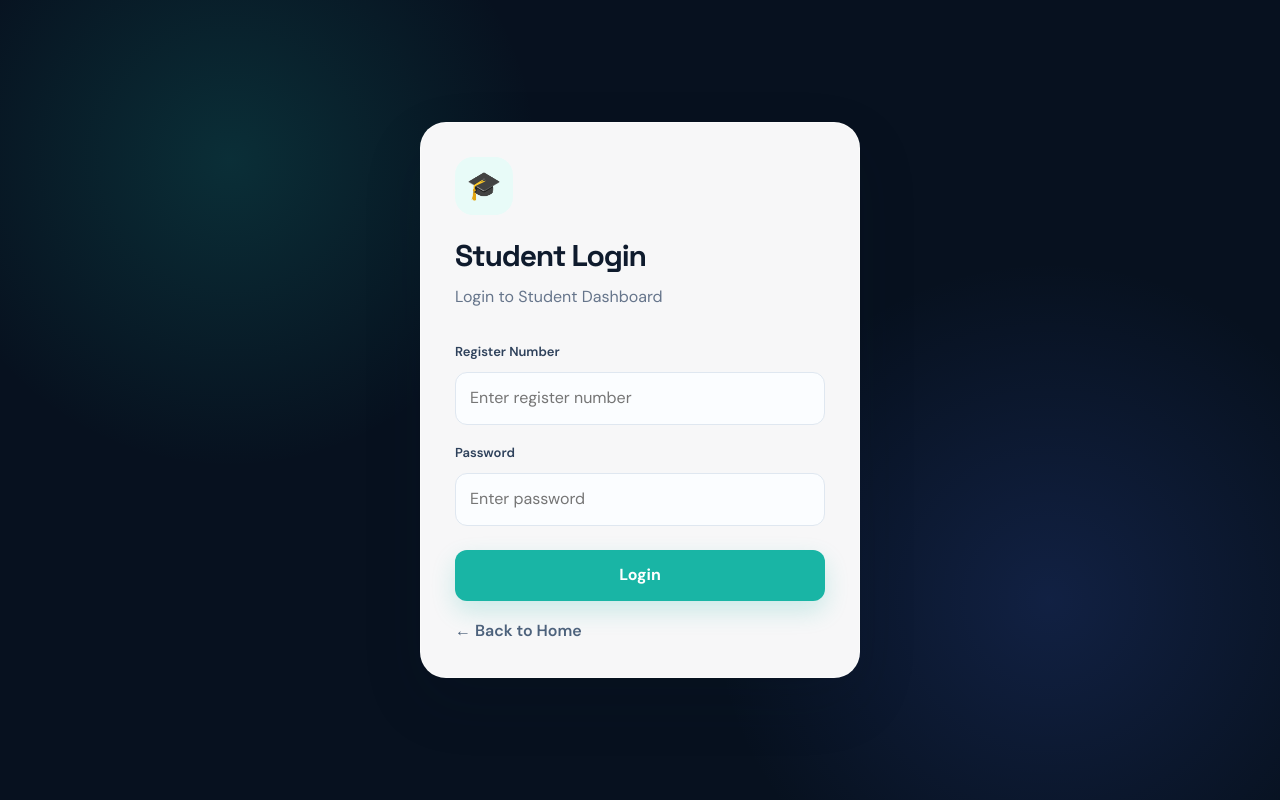
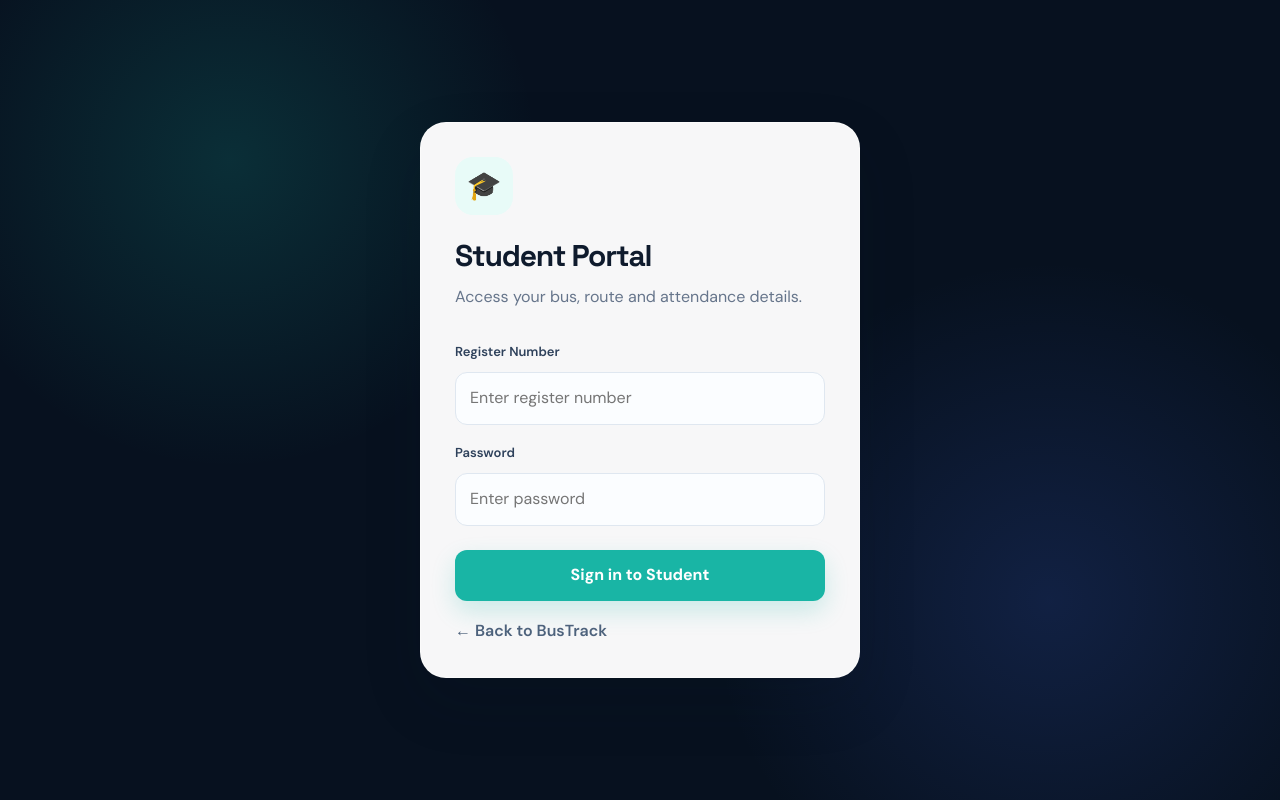
Before and after one commit to sridhar0709/College-bus, a Flask app: page /student_login in a window 1280 px wide. Run offline with Flask 3, Linux system fonts and the light colour scheme.

Commit message:
Premium UI: refresh templates/student_login.html

```diff
--- a/templates/student_login.html
+++ b/templates/student_login.html
@@ -1,112 +1,27 @@
-<!DOCTYPE html>
+<!doctype html>
 <html lang="en">
-
 <head>
-
-    <meta charset="UTF-8">
-
-    <meta name="viewport"
-          content="width=device-width, initial-scale=1.0">
-
-    <title>Student Login | College Bus Tracking</title>
-
-    <link rel="stylesheet"
-          href="{{ url_for('static', filename='style.css') }}">
-
+  <meta charset="UTF-8"><meta name="viewport" content="width=device-width, initial-scale=1">
+  <meta name="theme-color" content="#07111f">
+  <title>Student Portal | BusTrack</title>
+  <link rel="stylesheet" href="{{ url_for('static', filename='style.css') }}">
 </head>
-
 <body class="login-page">
-
-<div class="login-container">
-
-    <!-- ICON -->
-
-    <div class="login-icon">
-        🎓
-    </div>
-
-    <!-- TITLE -->
-
-    <h2>Student Login</h2>
-
-    <p class="login-subtitle">
-        Login to Student Dashboard
-    </p>
-
-
-    <!-- FLASH MESSAGE -->
-
+  <main class="login-container">
+    <div class="login-icon">🎓</div>
+    <h2>Student Portal</h2>
+    <p class="login-subtitle">Access your bus, route and attendance details.</p>
     {% with messages = get_flashed_messages() %}
-
-        {% if messages %}
-
-            <div class="alert">
-                {{ messages[0] }}
-            </div>
-
-        {% endif %}
-
+      {% if messages %}<div class="alert">{{ messages[0] }}</div>{% endif %}
     {% endwith %}
-
-
-    <!-- LOGIN FORM -->
-
-    <form method="POST"
-          action="{{ url_for('student_login') }}">
-
-        <!-- REGISTER NUMBER -->
-
-        <label for="register_no">
-            Register Number
-        </label>
-
-        <input
-            type="text"
-            id="register_no"
-            name="register_no"
-            placeholder="Enter register number"
-            required
-        >
-
-
-        <!-- PASSWORD -->
-
-        <label for="password">
-            Password
-        </label>
-
-        <input
-            type="password"
-            id="password"
-            name="password"
-            placeholder="Enter password"
-            required
-        >
-
-
-        <!-- LOGIN BUTTON -->
-
-        <button type="submit"
-                class="btn student-btn">
-
-            Login
-
-        </button>
-
+    <form method="POST" action="{{ url_for('student_login') }}">
+      <label for="register_no">Register Number</label>
+      <input id="register_no" name="register_no" type="text" autocomplete="username" placeholder="Enter register number" required>
+      <label for="password">Password</label>
+      <input id="password" name="password" type="password" autocomplete="current-password" placeholder="Enter password" required>
+      <button type="submit" class="btn student-btn">Sign in to Student</button>
     </form>
-
-
-    <!-- BACK TO HOME -->
-
-    <a href="{{ url_for('home') }}"
-       class="back">
-
-        ← Back to Home
-
-    </a>
-
-</div>
-
+    <a href="{{ url_for('home') }}" class="back">← Back to BusTrack</a>
+  </main>
 </body>
-
 </html>
```
